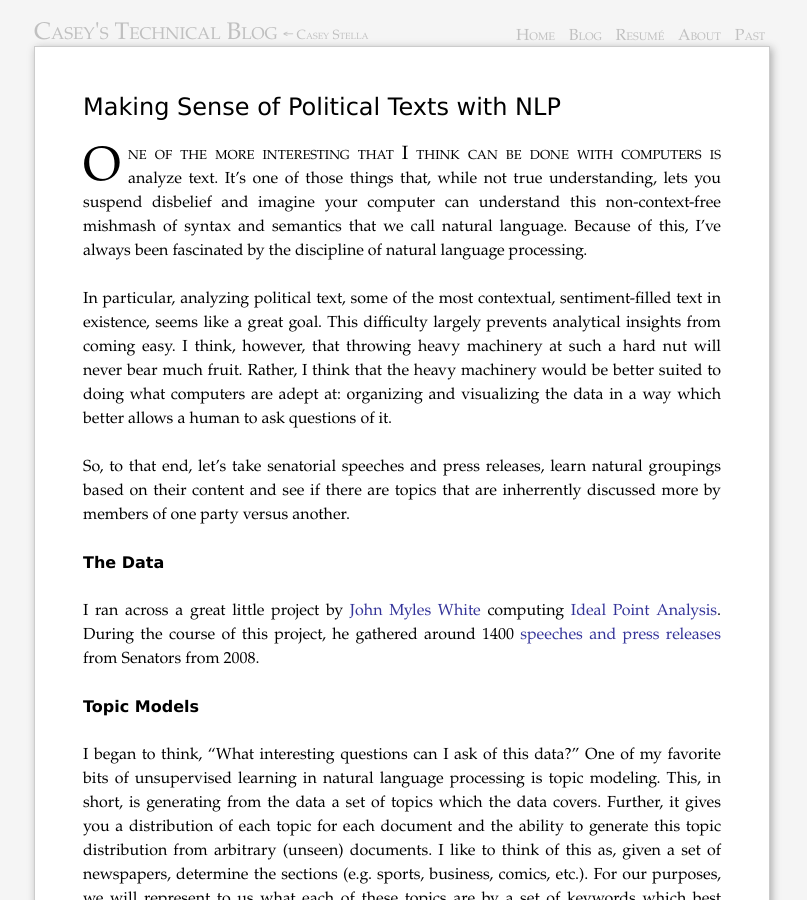
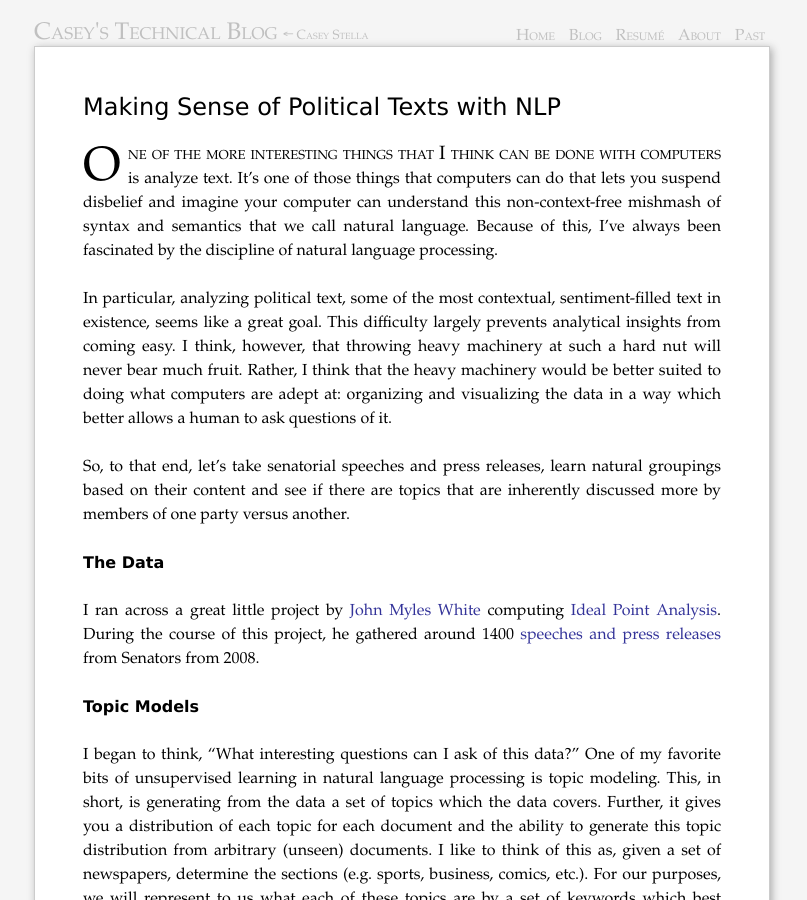
Before and after one commit to cestella/cestella.github.io, a Jekyll site: the page built from _posts/2014-05-07-senate-speech-investigation.markdown, in a window 1280 px wide and 900 px high. Shown: the whole window, without its empty margins (238-1045 px from the left). Built offline with Jekyll 4.4.1, drawn with Linux system fonts in a browser that asks for light colours; nearby versions of some CDN libraries; formulas are drawn with MathJax 3; a script that is not in the unit is left out; comment, search, counter and statistics services are not loaded.

Commit message:
Updating revision in text.

```diff
--- a/_posts/2014-05-07-senate-speech-investigation.markdown
+++ b/_posts/2014-05-07-senate-speech-investigation.markdown
@@ -8,8 +8,8 @@ layout: blog-post
 
 ---
 
-One of the more interesting that I think can be done with computers is analyze text.  It's one of those
-things that, while not true understanding, lets you suspend disbelief and imagine your computer can
+One of the more interesting things that I think can be done with computers is analyze text.  It's one of those
+things that computers can do that lets you suspend disbelief and imagine your computer can
 understand this non-context-free mishmash of syntax and semantics that we call natural language.  Because
 of this, I've always been fascinated by the discipline of natural language processing.
 
@@ -20,7 +20,7 @@ would be better suited to doing what computers are adept at: organizing and visu
 better allows a human to ask questions of it.
 
 So, to that end, let's take senatorial speeches and press releases, learn natural groupings based on their content and see
-if there are topics that are inherrently discussed more by members of one party versus another.
+if there are topics that are inherently discussed more by members of one party versus another.
 
 The Data
 ---
```
